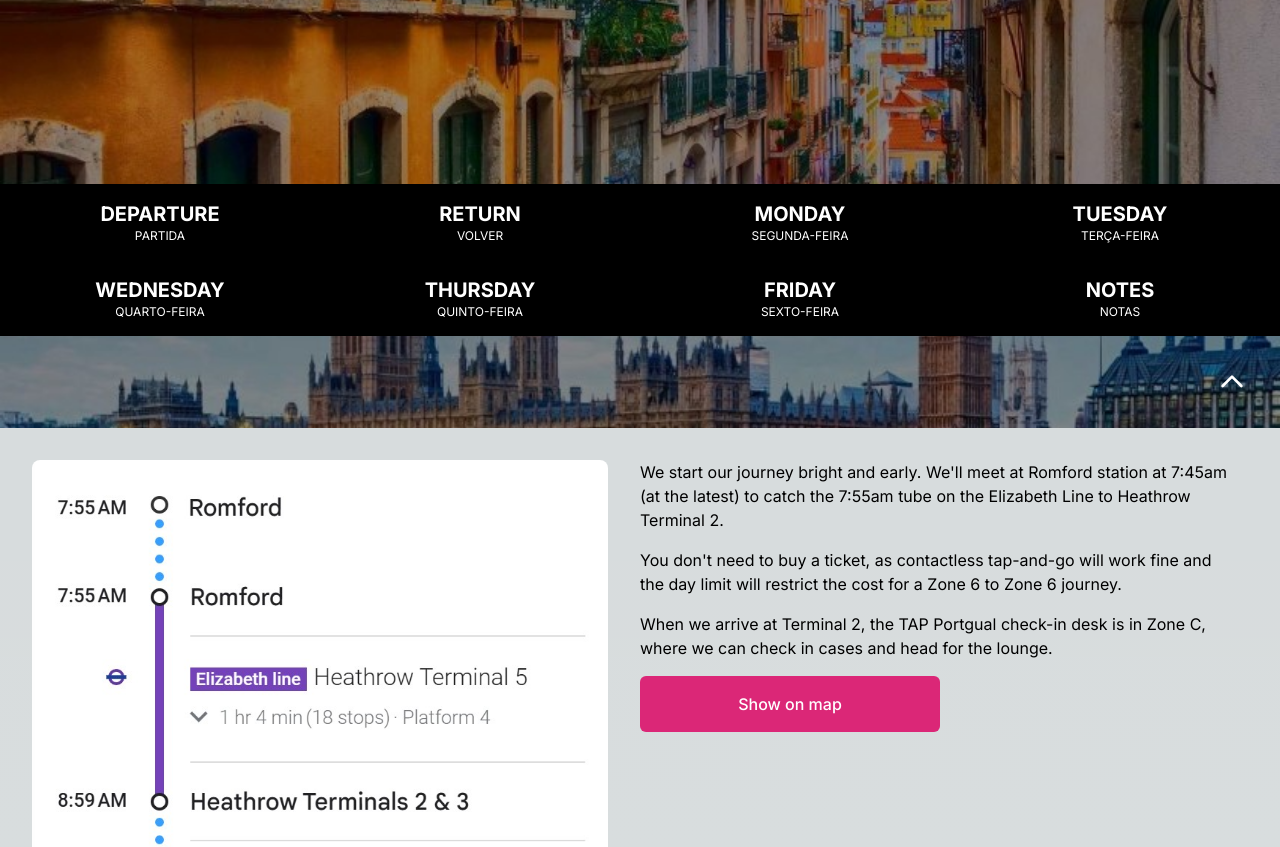
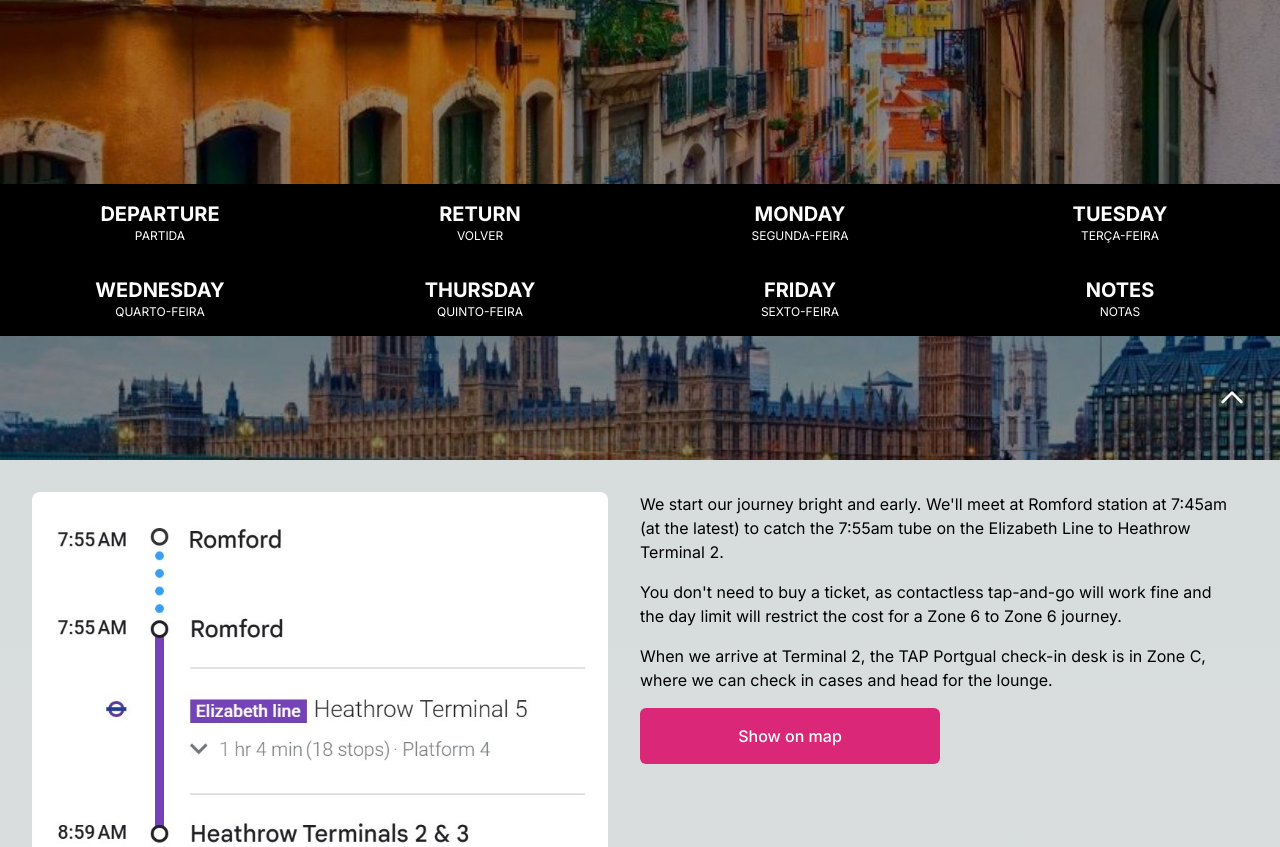
Before and after one commit to mattjmatthias/lisbon2024, a Next.js app: page / in a window 1280 px wide. Shown: the top 847 px of the page. Built offline with nearby package versions, Linux system fonts and the light colour scheme.

Commit message:
Tweaked the padding on headers

```diff
--- a/app/components/header.tsx
+++ b/app/components/header.tsx
@@ -16,7 +16,7 @@ const Header: React.FC<HeaderProps> = ({ image, name, t, tag }) => {
         <div className="absolute inset-0 w-full h-[200px] max-h-[200px]">
             <Image src={image} alt="Header image" fill={true} className="object-cover object-middle"/>
         </div>
-        <div className="relative flex items-center justify-center text-center">
+        <div className="relative flex items-center justify-center text-center pl-1.5 md:p-4">
             <h1 className="m-0 w-fit text-[40px] md:text-[70px] relative text-left tracking-[-4px] font-bold font-inherit whitespace-pre-wrap inline-block max-w-full z-[3] md:leading-[60px] leading-[38px] mix-blend-screen">
             <p>{name}<span className="ml-2 text-xs font-normal tracking-[0px]">{t}</span></p>
             </h1>
```
